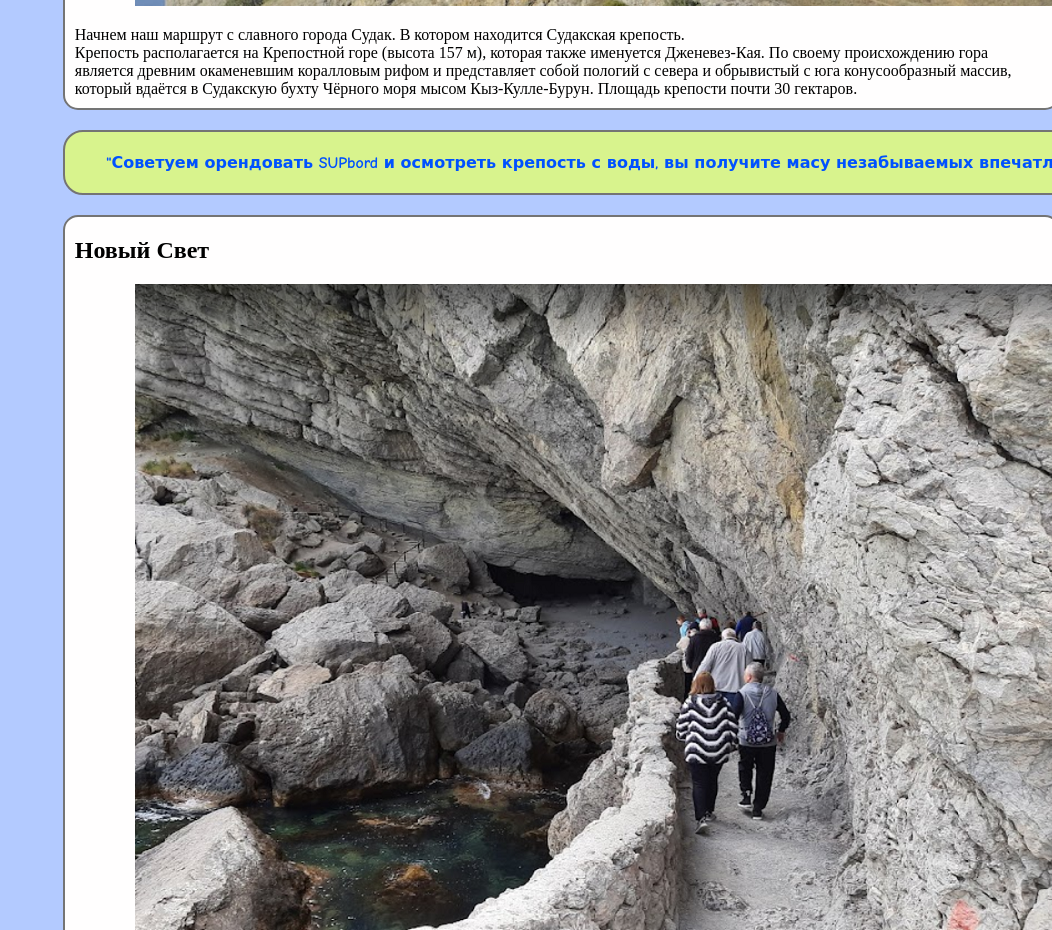
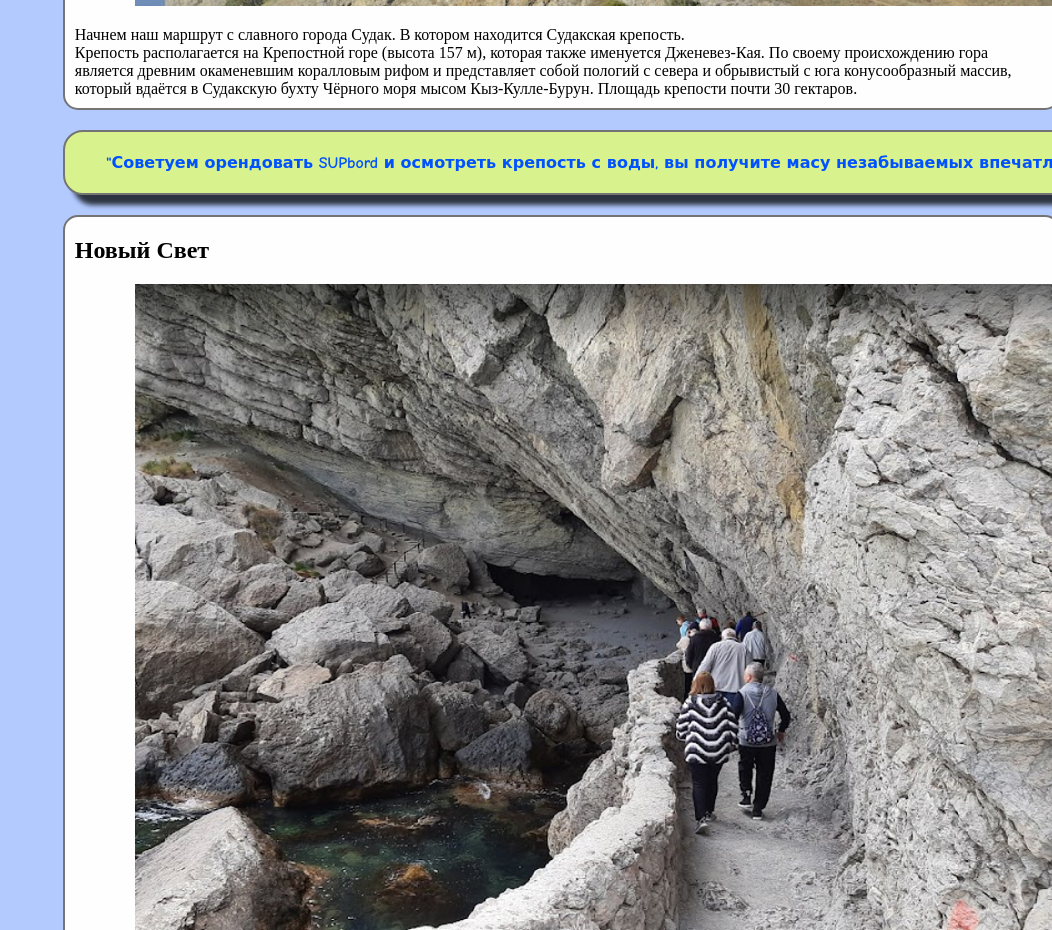
Before and after one commit to Kartman67smol/Kartman67smol.github.io, a plain HTML site: page index.html in a window 1280 px wide. Shown: the part 940-1870 px from the top of the page, without its empty margins (228-1280 px from the left). Drawn offline with Linux system fonts and the light colour scheme.

Commit message:
Update index.html

```diff
--- a/index.html
+++ b/index.html
@@ -29,7 +29,7 @@
             <img id = "cent" src="sudak.PNG" alt="Судак">
             <p>Начнем наш маршрут с славного города Судак. В котором находится Судакская крепость. <br> Крепость располагается на Крепостной горе (высота 157 м), которая также именуется Дженевез-Кая. По своему происхождению гора является древним окаменевшим коралловым рифом и представляет собой пологий с севера и обрывистый с юга конусообразный массив, который вдаётся в Судакскую бухту Чёрного моря мысом Кыз-Кулле-Бурун. Площадь крепости почти 30 гектаров.</p>
         </section>
-        <section id="h4">
+        <section id="h4" class="block-shadow">
             <h4> "Советуем орендовать SUPbord и осмотреть крепость с воды, вы получите масу незабываемых впечатлений" </h4>
         </section>
 
```
